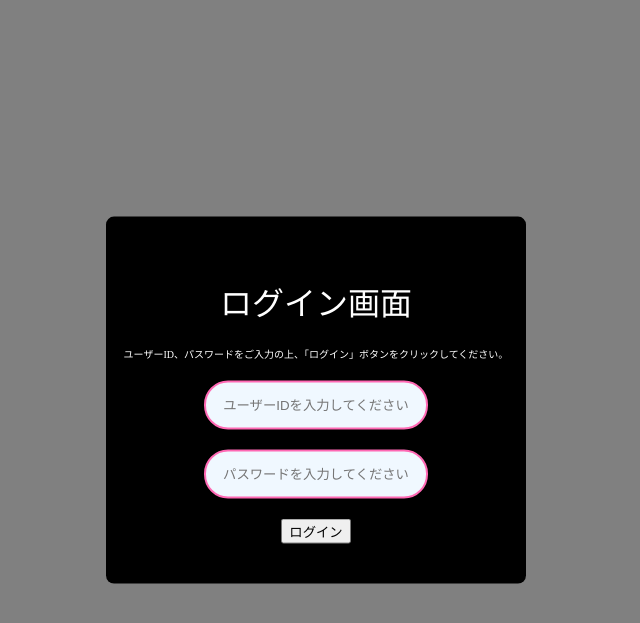
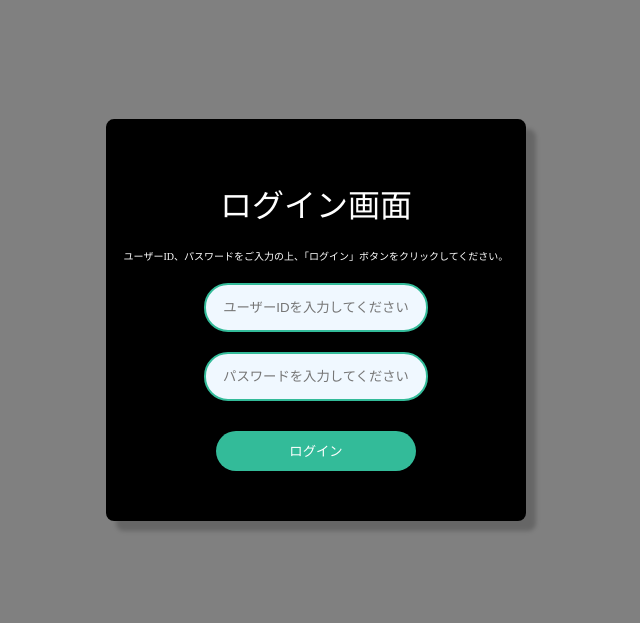
Before and after one commit to lotcarnage/cinaps, a Flask app: page / in a window 1280 px wide. Shown: the top 623 px of the page, without its empty margins (324-964 px from the left). Run offline with Flask 3, Linux system fonts and the light colour scheme.

Commit message:
[update] デザインを少しだけ変更。

```diff
--- a/code/templates/index.html
+++ b/code/templates/index.html
@@ -14,7 +14,7 @@
             width: 400px;
             padding: 40px 10px;
             position: absolute;
-            top: 50%;
+            top: 40%;
             left: 50%;
             transform: translate(-50%, -50%);
             background-color: #000;
@@ -33,6 +33,7 @@
 
         form#login_form {
             border-radius: 8px;
+            filter: drop-shadow(10px 10px 2px rgba(0.2, 0.2, 0.2, 0.2));
         }
 
         form input[type="id"],
@@ -41,7 +42,7 @@
             background-color: #f0f8ff;
             display: block;
             margin: 20px auto;
-            border: 2px solid #ff69b4;
+            border: 2px solid #3b9;
             padding: 15px 10px;
             width: 200px;
             outline: none;
@@ -73,8 +74,20 @@
         }
 
         form input[type="submit"]:hover {
-            background-color: #ff69b4;
-            border: 2px solid #ff69b4;
+            background-color: #3b9;
+            border: 2px solid #3b9;
+        }
+
+        button#login_button {
+            color: white;
+            background-color: #3b9;
+            margin: 10px auto;
+            border: 0;
+            width: 200px;
+            height: 3em;
+            outline: none;
+            text-align: center;
+            border-radius: 25px;
         }
     </style>
 </head>
@@ -89,7 +102,7 @@
             <p><input type="id" name="user_id" placeholder="ユーザーIDを入力してください"></p>
             <p><input type="password" name="password" placeholder="パスワードを入力してください"></p>
         </div>
-        <button type="submit">ログイン</button>
+        <button id="login_button" type="submit">ログイン</button>
     </form>
 </body>
 
```
